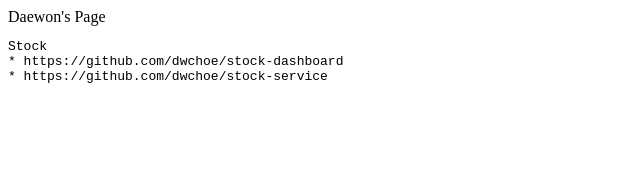
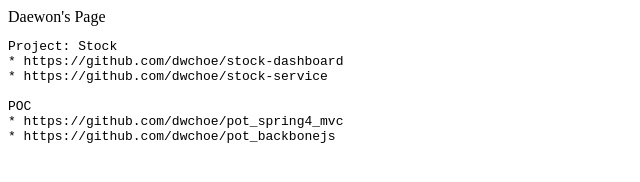
Before and after one commit to dwchoe/dwchoe.github.io, a plain HTML site: page index.html in a window 1280 px wide. Shown: the whole page, without its empty margins (0-640 px from the left). Drawn offline with Linux system fonts and the light colour scheme.

Commit message:
Update index.html

```diff
--- a/index.html
+++ b/index.html
@@ -7,11 +7,13 @@
 Daewon's Page
 
 <pre>
-Stock
+Project: Stock
 * https://github.com/dwchoe/stock-dashboard
 * https://github.com/dwchoe/stock-service
 
-
+POC
+* https://github.com/dwchoe/pot_spring4_mvc
+* https://github.com/dwchoe/pot_backbonejs
 </pre>
 
 
```
